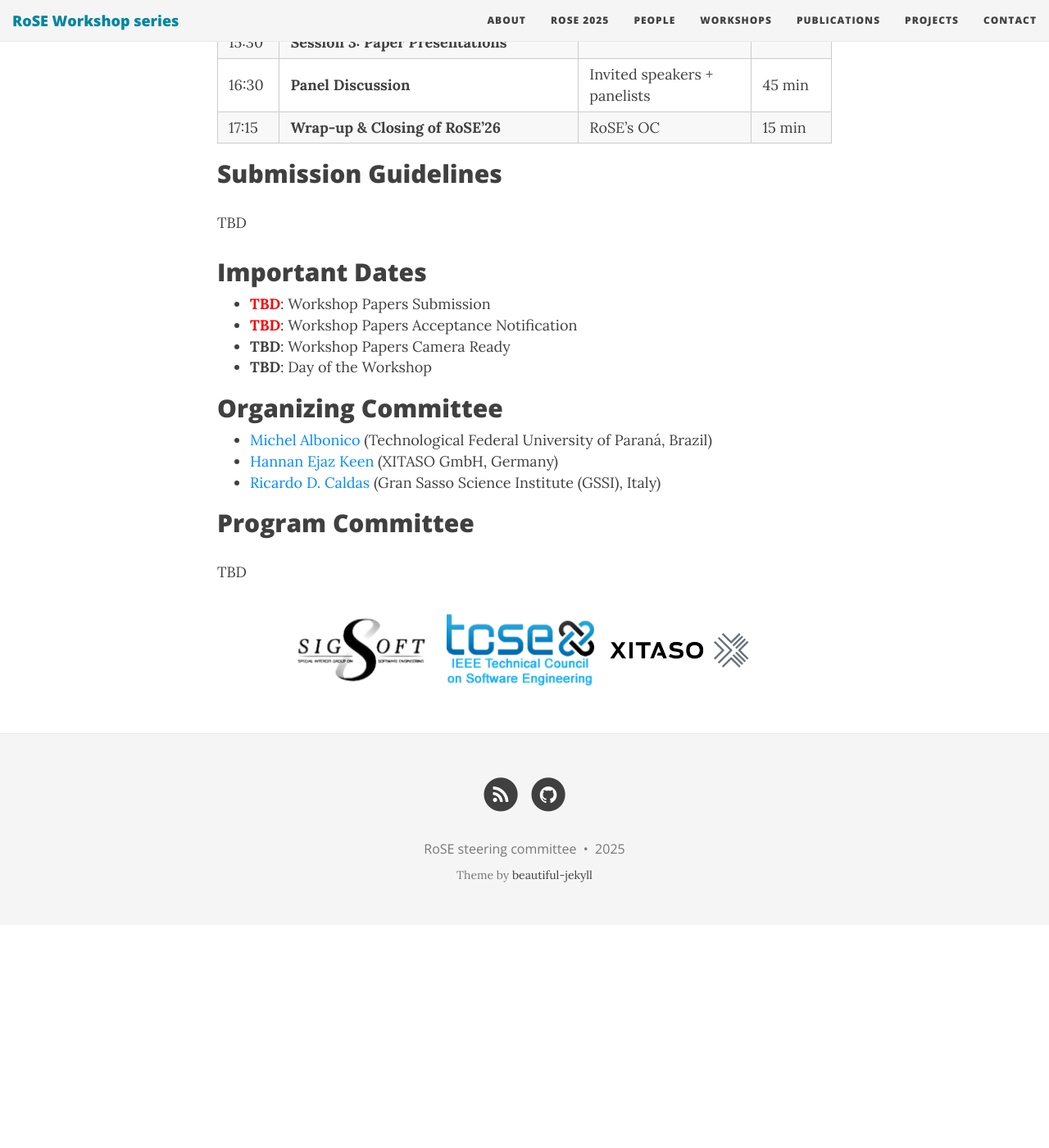
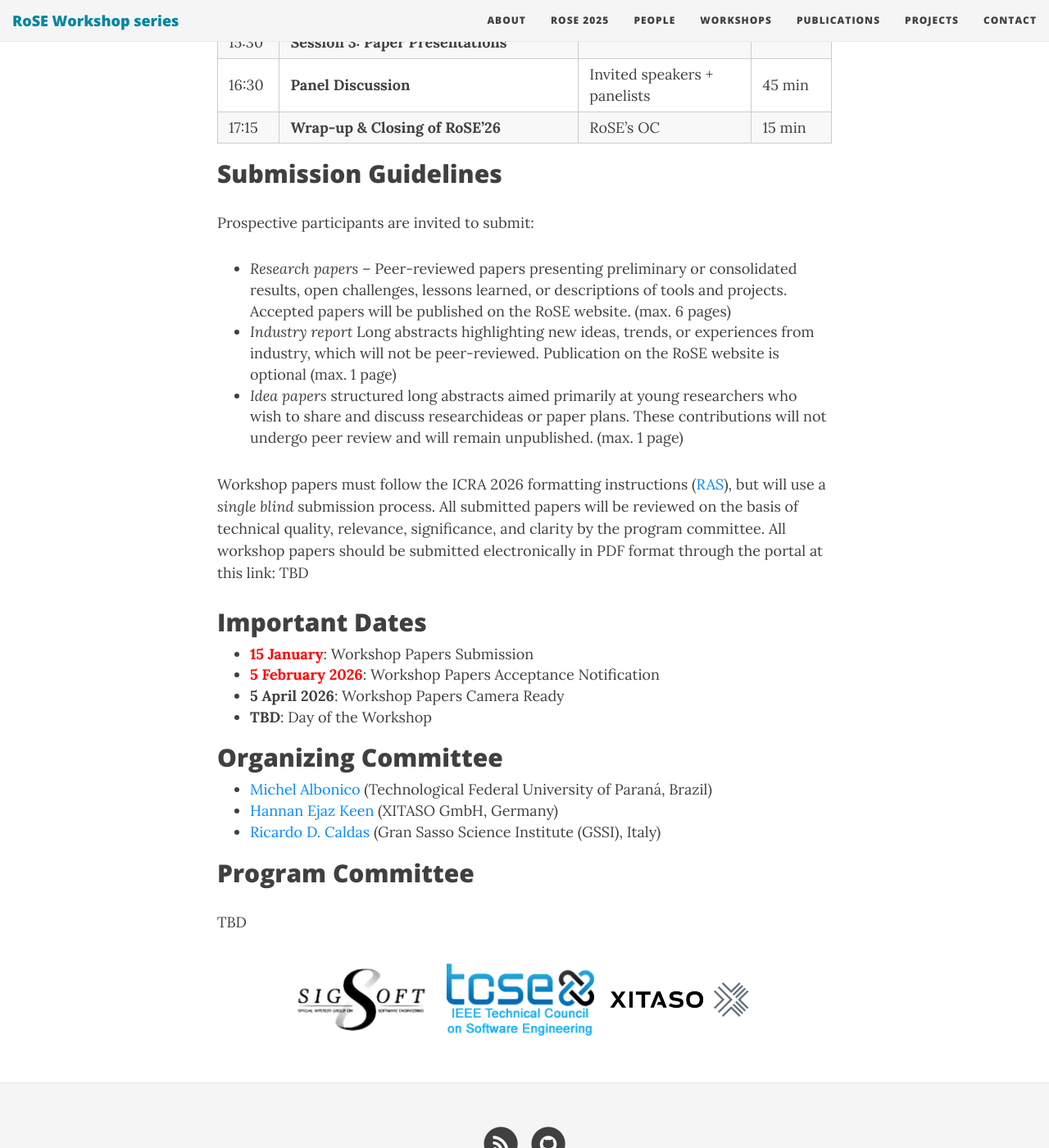
Before and after one commit to rose-workshops/rose-workshops.github.io, a Jekyll site: the page built from rose2026.md, in a window 1280 px wide and 1400 px high, scrolled down 3145 px. Shown: the whole window at 82% size. Built offline with Jekyll 4.4.1, drawn with Linux system fonts in a browser that asks for light colours; nearby versions of some CDN libraries; before the commit the page ends 4273 px from its top, so only the background shows below that.

Commit message:
Add tentative dates rose2026.md

```diff
--- a/rose2026.md
+++ b/rose2026.md
@@ -110,13 +110,18 @@ topics related to robotics software engineering:
 
 ## Submission Guidelines
 
-TBD
+Prospective participants are invited to submit:
+- *Research papers* -- Peer-reviewed papers presenting preliminary or consolidated results, open challenges, lessons learned, or descriptions of tools and projects. Accepted papers will be published on the RoSE website. (max. 6 pages)
+- *Industry report* Long abstracts highlighting new ideas, trends, or experiences from industry, which will not be peer-reviewed. Publication on the RoSE website is optional (max. 1 page)
+- *Idea papers* structured long abstracts aimed primarily at young researchers who wish to share and discuss researchideas or paper plans. These contributions will not undergo peer review and will remain unpublished. (max. 1 page)
+
+Workshop papers must follow the ICRA 2026 formatting instructions ([RAS](http://ras.papercept.net/conferences/support/tex.php)), but will use a *single blind* submission process. All submitted papers will be reviewed on the basis of technical quality, relevance, significance, and clarity by the program committee. All workshop papers should be submitted electronically in PDF format through the portal at this link: TBD
 
 ## Important Dates
 
-* <span style="color:red;">**TBD**</span>: Workshop Papers Submission
-* <span style="color:red;">**TBD**</span>: Workshop Papers Acceptance Notification
-* **TBD**: Workshop Papers Camera Ready
+* <span style="color:red;">**15 January**</span>: Workshop Papers Submission
+* <span style="color:red;">**5 February 2026**</span>: Workshop Papers Acceptance Notification
+* **5 April 2026**: Workshop Papers Camera Ready
 * **TBD**: Day of the Workshop
 
 ## Organizing Committee
```
